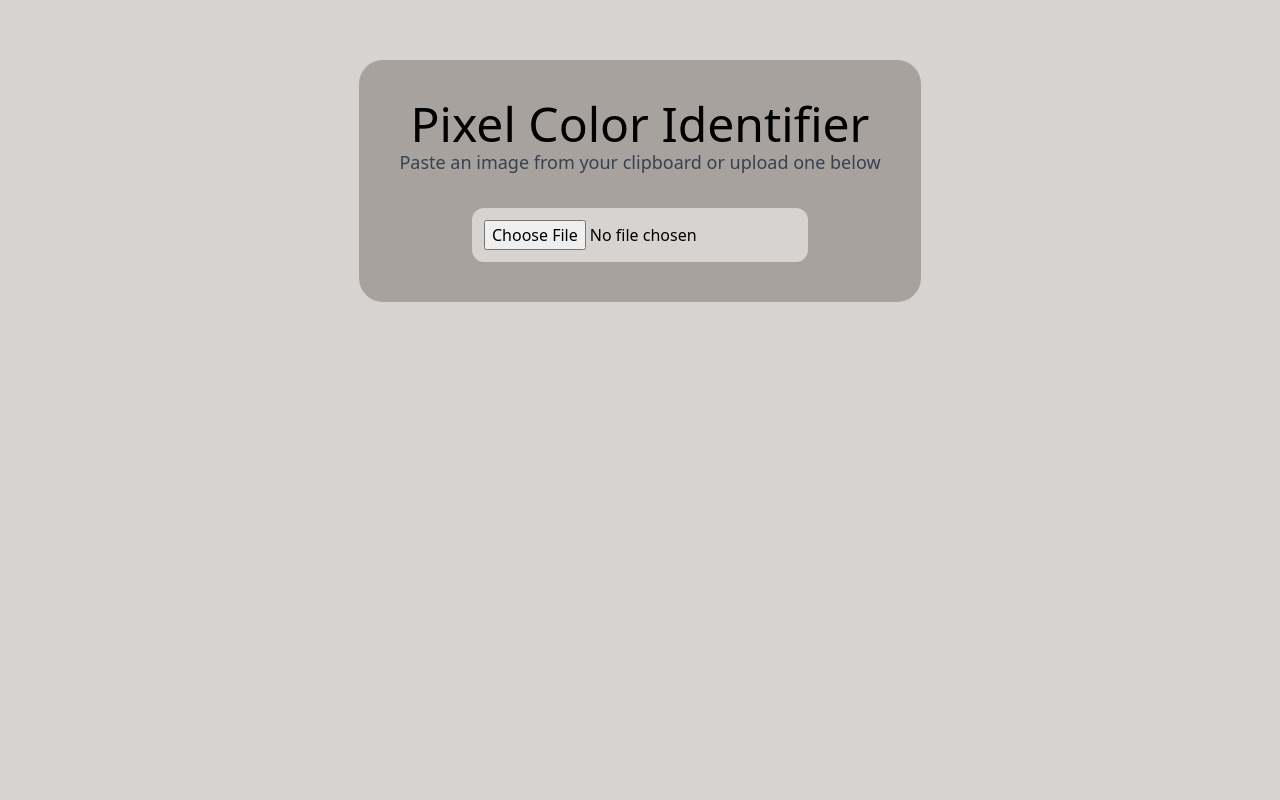
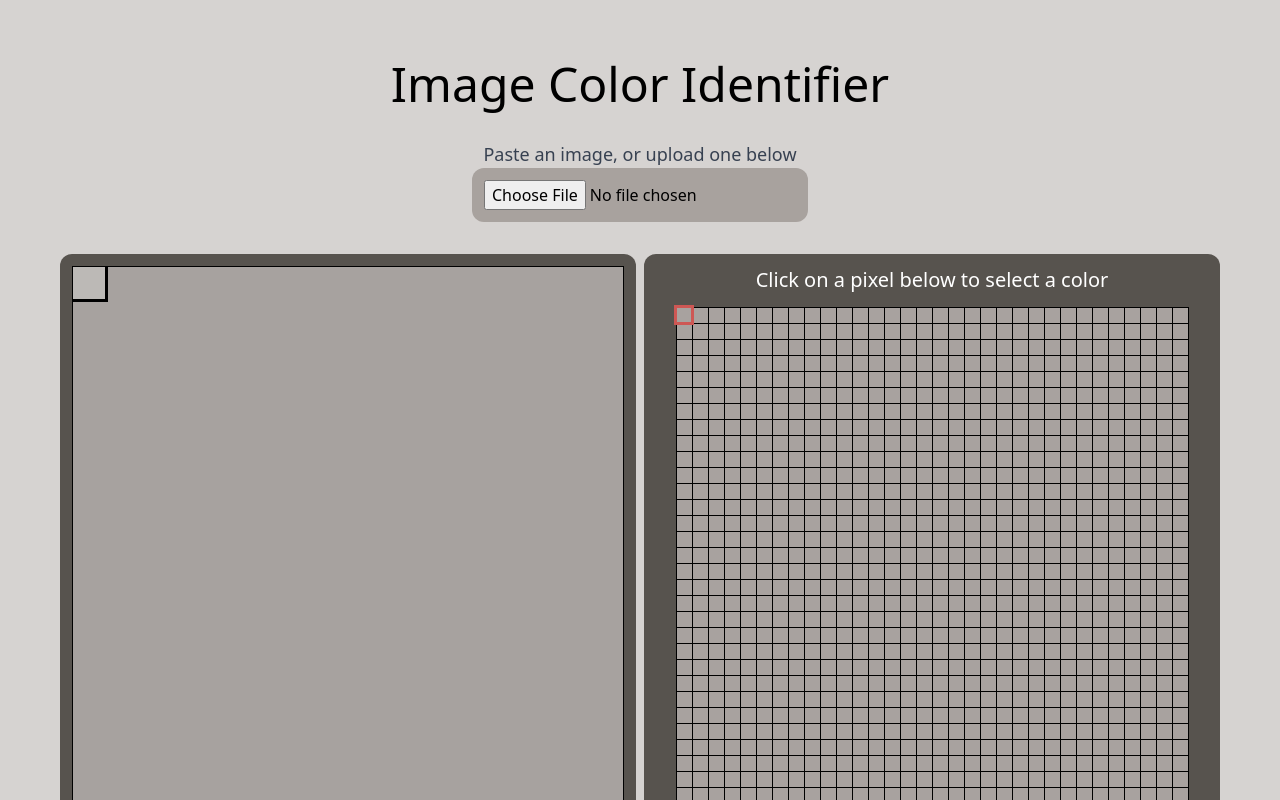
Before and after one commit to andrewctam/color-identifier, a Next.js app: page / in a window 1280 px wide. Shown: the top 800 px of the page. Built offline with nearby package versions, Linux system fonts and the light colour scheme.

Commit message:
Set up default canvas

```diff
--- /dev/null
+++ b/components/App.js
@@ -0,0 +1,66 @@
+import { useState, useEffect, useRef } from 'react';
+import ImageDisplay from '../components/ImageDisplay';
+
+
+const App = (props) => {
+    const [image, setImage] = useState(null);
+    const [imageURL, setImageURL] = useState("");
+
+
+    useEffect (() => {
+        document.querySelector("body").classList.add("bg-stone-300");
+
+
+        document.addEventListener('paste', (e) => {
+            if (e.clipboardData && e.clipboardData.files.length > 0) {
+                const file = e.clipboardData.files[0];
+                const reader = new FileReader();
+                reader.onloadend = () => {
+                    setImageURL(reader.result);
+
+
+                const img = new Image();
+                img.src = reader.result;
+                img.onload = () => {
+                    setImage(img);
+                }
+                };
+                reader.readAsDataURL(file);
+            }
+        });
+
+    }, []);
+
+    const uploadImage = (e) => {
+        const file = e.target.files[0];
+
+        const reader = new FileReader();
+        reader.onloadend = () => {
+            setImageURL(reader.result);
+
+            const img = new Image();
+            img.src = reader.result;
+            img.onload = () => {
+                setImage(img);
+            }
+
+        };
+        reader.readAsDataURL(file);
+
+
+    }
+
+    return  (
+    <div className="text-black mx-auto text-center w-fit p-10 select-none">
+        <h1 className="text-5xl">Image Color Identifier</h1>
+
+        <p className="text-lg text-gray-700 mt-8">Paste an image, or upload one below</p>
+        <div className="w-fit bg-stone-400 mx-auto p-3 mb-8 rounded-xl" >
+            <input type='file' onInput={uploadImage} />
+        </div>
+
+        <ImageDisplay imageURL = {imageURL} image = {image} />
+    </div>)
+}
+
+export default App
--- a/components/ImageDisplay.js
+++ b/components/ImageDisplay.js
@@ -7,7 +7,7 @@ const ImageDisplay = (props) => {
     const [x, setX] = useState(0);
     const [y, setY] = useState(0);
 
-    const [selection, setSelection] = useState(new Array(32).fill(null).map(() => new Array(32).fill("rgb(0,0,0)")));
+    const [selection, setSelection] = useState(new Array(32).fill(null).map(() => new Array(32).fill("rgb(168,162,159)")));
 
     const ctxRef = useRef(null);
     const canvasRef = useRef(null);
@@ -16,39 +16,52 @@ const ImageDisplay = (props) => {
         const canvas = canvasRef.current;
         const ctx = canvas.getContext('2d');
 
+        if (props.image) {
             canvas.width = props.image.width;
             canvas.height = props.image.height;
             ctx.drawImage(props.image, 0, 0);
             ctxRef.current = ctx;
+            placeBox(new Event('mousedown'), 0, 0);
+        } else {
+            ctx.fillStyle = "rgb(167,162,159)";
+            ctx.fillRect(0, 0, canvas.width, canvas.height);
+        }
 
-        placeBox(new Event('mousedown'), 0, 0);
 
     }, [props.image])
 
     const placeBox = (e, xPos = null, yPos = null) => {
+
+
+
         const sideLength = 32 / 2;
+        if (props.image) {
+            var maxHeight = props.image.height - sideLength * 2;
+            var maxWidth = props.image.width - sideLength * 2;
+        } else {
+            maxHeight = 576 - sideLength * 2;
+            maxWidth = 576 - sideLength * 2;
+        }
+
 
         if (xPos === null)
             xPos = e.nativeEvent.offsetX - sideLength;
 
-        if (xPos < 0)
-            xPos = 0;
-        else if (xPos > props.image.width - sideLength * 2)
-            xPos = props.image.width - sideLength * 2;
-
         if (yPos === null)
             yPos = e.nativeEvent.offsetY - sideLength;
 
-        if (yPos < 0)
-            yPos = 0;
-        else if (yPos > props.image.height - sideLength * 2)
-            yPos = props.image.height - sideLength * 2;
+
+        xPos = Math.max(0, xPos)
+        xPos = Math.min(maxWidth, xPos)
+
+        yPos = Math.max(0, yPos)
+        yPos = Math.min(maxHeight, yPos)
 
         setX(xPos);
         setY(yPos);
 
 
-        var current = Date.now();
+        if (props.image) {
             const matrix = new Array(32).fill(null).map(() => new Array(32).fill(""));
 
             for (let i = 0; i < 32; i++) {
@@ -58,22 +71,21 @@ const ImageDisplay = (props) => {
                 }
             }
             setSelection(matrix)
-        console.log(Date.now() - current)
-
+        }
         e.stopPropagation();
    }
 
     return (
     <div className = "lg:grid lg:grid-cols-2 lg:gap-2">
-        <div className = "mx-auto my-auto w-full bg-stone-400 p-3 rounded">
-            <div id = "imgContainer" className = "relative overflow-scroll w-full h-full cursor-crosshair"
+        <div className = "mx-auto max-w-full bg-stone-600 p-3 rounded-xl h-fit">
+            <div className = "relative overflow-auto w-full h-full mx-auto border border-black cursor-crosshair"
                 draggable = {false}
                 onMouseMove={(e) => {if (mouseDown) placeBox(e);}}
                 onMouseDown={(e) => {placeBox(e); setMouseDown(true)}}
                 onMouseUp = {() => {setMouseDown(false)}}>
 
 
-                <canvas ref = {canvasRef} style = {{"width":props.image.width, "height":props.image.height}}/>
+                <canvas ref = {canvasRef} style = {{"width": props.image ? props.image.width : 576, "height": props.image ? props.image.height : 576}}/>
 
                 <SelectionBox x = {x} y = {y}/>
             </div>
--- a/components/Pixel.js
+++ b/components/Pixel.js
@@ -5,9 +5,10 @@ const Pixel = (props) => {
     const style = {
         "backgroundColor": props.color,
         "border": props.selected ? "2px solid rgb(206, 87, 84)" : hovered ? "2px solid black" : "1px solid black",
+        "outline": props.selected ? "2px solid rgb(206, 87, 84)" : "none"
     }
 
-    return <td className = "w-4 h-4 m-1" style={style} onClick = {() => {props.select(props.x, props.y)}}
+    return <td className = "lg:w-4 lg:h-4 w-8 h-8 m-1" style={style} onClick = {() => {props.select(props.x, props.y)}}
     onMouseEnter = {() => {setHovered(true)}} onMouseLeave={() => {setHovered(false)}} />
 }
 
--- a/components/Selector.js
+++ b/components/Selector.js
@@ -29,7 +29,7 @@ const Selector = (props) => {
     }
     return (
         <div className = "bg-stone-600 rounded-xl w-full h-fit mx-auto lg:mt-0 mt-2">
-            <p className = "text-center text-xl text-white my-3">Click on a pixel below to select it</p>
+            <p className = "text-center text-xl text-white my-3">Click on a pixel below to select a color</p>
             <table className='mx-auto' >
                 <tbody>
                 {props.selection ?
@@ -50,12 +50,12 @@ const Selector = (props) => {
                 </tbody>
             </table>
 
-            <div className = "text-center text-xl text-white my-3">
-                <p>{rgb}</p>
-                <p>{hex}</p>
+            <div className = "text-center text-xl text-white my-3 p-3">
+                <input readOnly = {true} className = "inline-block p-5 border border-black text-black text-center w-1/3 rounded-xl mx-3 bg-stone-300" value = {rgb} onClick = {(e) => {e.target.select()}}/>
+                <div className = "inline-block w-6 h-6 rounded-2xl mx-auto border border-black" style = {{"backgroundColor": props.selection[selectedX][selectedY]}} />
+                <input readOnly = {true} className = "inline-block p-5 border border-black text-black text-center w-1/3 rounded-xl mx-3 bg-stone-300" value = {hex} onClick = {(e) => {e.target.select()}}/>
             </div>
 
-            <div className = "w-8 h-8 rounded-2xl mx-auto my-2" style = {{"backgroundColor": props.selection[selectedX][selectedY]}}></div>
 
 
         </div>
--- a/pages/index.js
+++ b/pages/index.js
@@ -1,67 +1,15 @@
-import { useState, useEffect, useRef } from 'react';
-import ImageDisplay from '../components/ImageDisplay';
+import Head from "next/head"
+import App from "../components/App"
 
 export default function Home() {
+    return (
+        <div className={"p-5"}>
+            <Head>
+                <title>Matrix Generator</title>
+                <meta name="viewport" content="initial-scale=1.0, width=device-width" />
+            </Head>
 
-    const [image, setImage] = useState(null);
-    const [imageURL, setImageURL] = useState("../public/ganyu.png");
-
-
-    useEffect (() => {
-        document.addEventListener('paste', (e) => {
-            if (e.clipboardData && e.clipboardData.files.length > 0) {
-                const file = e.clipboardData.files[0];
-                const reader = new FileReader();
-                reader.onloadend = () => {
-                    setImageURL(reader.result);
-
-
-                const img = new Image();
-                img.src = reader.result;
-                img.onload = () => {
-                    setImage(img);
-                }
-                };
-                reader.readAsDataURL(file);
-            }
-        });
-    }, []);
-
-    const uploadImage = (e) => {
-        const file = e.target.files[0];
-
-        const reader = new FileReader();
-        reader.onloadend = () => {
-            setImageURL(reader.result);
-
-            const img = new Image();
-            img.src = reader.result;
-            img.onload = () => {
-                setImage(img);
-            }
-
-        };
-        reader.readAsDataURL(file);
-
-
-    }
-
-    return (
-        <div className={"w-full min-h-screen h-full bg-stone-300 p-5"}>
-            <div className="black text-black mx-auto text-center w-fit my-10 p-10 select-none bg-stone-400 rounded-3xl">
-                <h1 className="text-5xl">Pixel Color Identifier</h1>
-                <p className="text-lg text-gray-700">Paste an image from your clipboard or upload one below</p>
-
-                <div className="w-fit bg-stone-300 mx-auto p-3 mt-8 rounded-xl" >
-                    <input type='file' onInput={uploadImage} />
-                </div>
-            </div>
-
-            {image ?
-                <ImageDisplay imageURL = {imageURL} image = {image} />
-            : null}
-
-
+            <App />
 
         </div>
     )
```
Also changed, not shown: 1 other file (tests, documents, lock files or other folders). Lines whose indentation alone changed are shown as unchanged.
